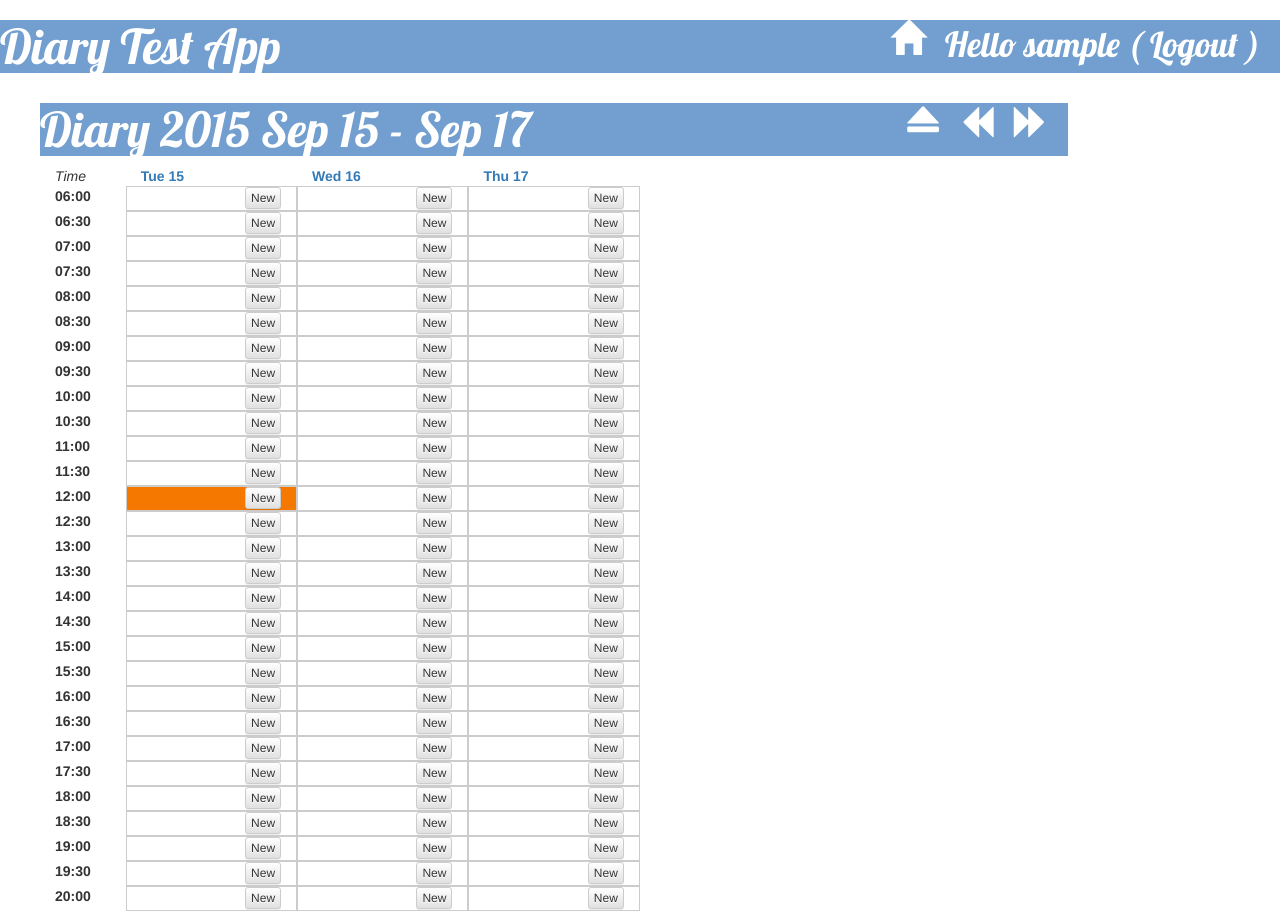
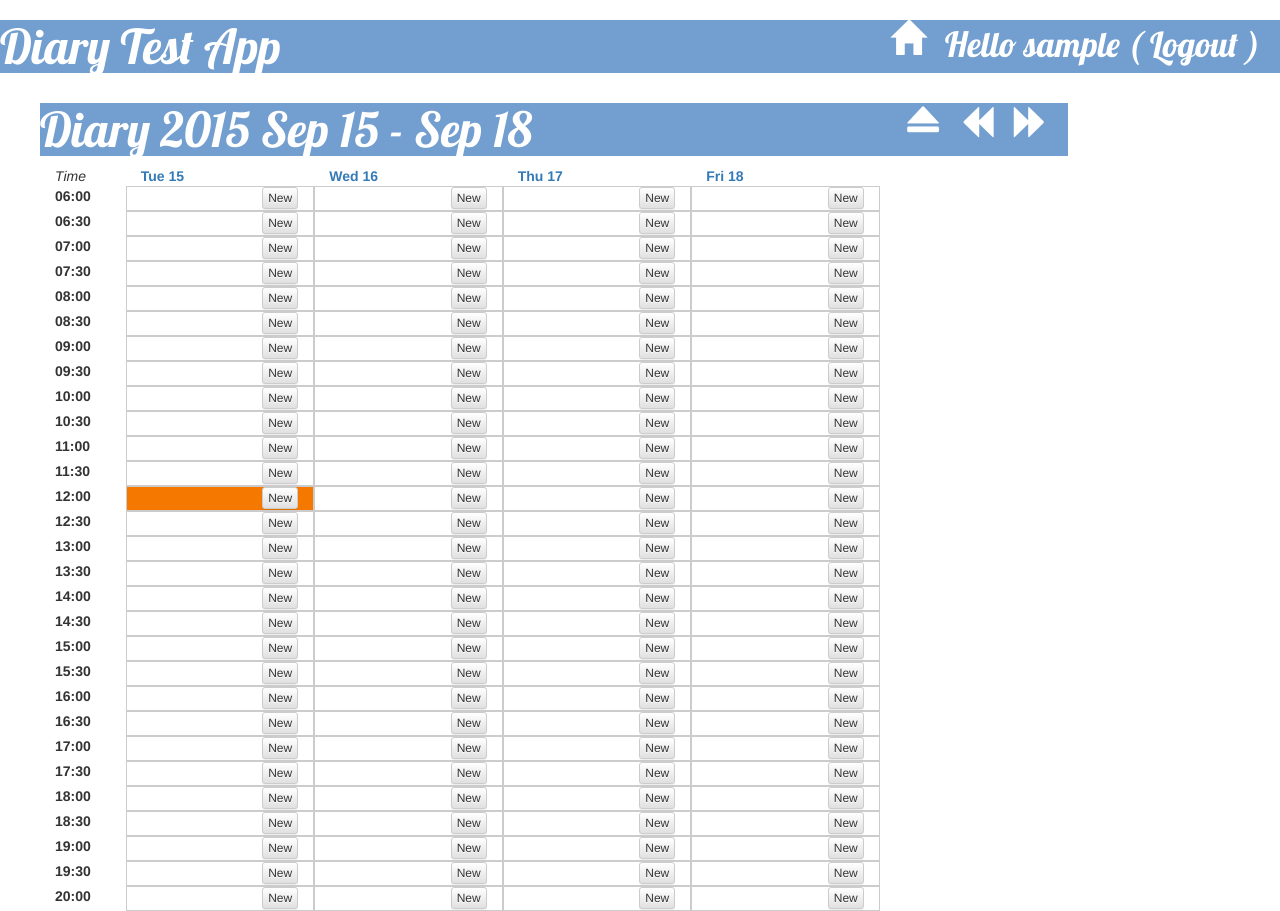
Before and after one commit to BobBowles/django-diary, a Django app: page /diary/multi_day/ in a window 1280 px wide. Run offline with Django 3.2, Linux system fonts and the light colour scheme; the visitor is signed in with stand-in values (Sample User, id 1); data that the repository does not hold is empty; parts of the project's set-up code (start-up, migrations or seed data) failed here and were passed over; some libraries are stand-ins or nearby versions.

Commit message:
Kludgy implementation of configurable grid size. Really need less, but it works, so hey.

```diff
--- a/diary/static/diary/base.css
+++ b/diary/static/diary/base.css
@@ -40,35 +40,6 @@
 .new {
     float: right;
     inline: true;
-}
-
-
-/* 7-col grid layout for week display in months */
-@media (min-width: 768px){
-  .seven-cols .col-md-1,
-  .seven-cols .col-sm-1,
-  .seven-cols .col-lg-1  {
-    width: 100%;
-    *width: 100%;
-  }
-}
-
-@media (min-width: 992px) {
-  .seven-cols .col-md-1,
-  .seven-cols .col-sm-1,
-  .seven-cols .col-lg-1 {
-    width: 14.285714285714285714285714285714%;
-    *width: 14.285714285714285714285714285714%;
-  }
-}
-
-@media (min-width: 1200px) {
-  .seven-cols .col-md-1,
-  .seven-cols .col-sm-1,
-  .seven-cols .col-lg-1 {
-    width: 14.285714285714285714285714285714%;
-    *width: 14.285714285714285714285714285714%;
-  }
 }
 
 
--- /dev/null
+++ b/diary/static/diary/multi_col.css
@@ -0,0 +1,178 @@
+/* this supplements the bootstrap grid layout with custom multi-column grids */
+/* if we did this in less it would be much slicker but if it works... */
+/* cols 3-8 are supported */
+
+/* 3-col grid layout */
+@media (min-width: 768px){
+  .cols-3 .col-md-1,
+  .cols-3 .col-sm-1,
+  .cols-3 .col-lg-1  {
+    width: 100%;
+    *width: 100%;
+  }
+}
+
+@media (min-width: 992px) {
+  .cols-3 .col-md-1,
+  .cols-3 .col-sm-1,
+  .cols-3 .col-lg-1 {
+    width: 33.333333333333333333333333333333%;
+    *width: 33.333333333333333333333333333333%;
+/*  width: 14.285714285714285714285714285714%;*/
+  }
+}
+    width: 14.285714285714285714285714285714%;
+
+@media (min-width: 1200px) {
+  .cols-3 .col-md-1,
+  .cols-3 .col-sm-1,
+  .cols-3 .col-lg-1 {
+    width: 33.333333333333333333333333333333%;
+    *width: 33.333333333333333333333333333333%;
+  }
+}
+
+
+/* 4-col grid layout */
+@media (min-width: 768px){
+  .cols-4 .col-md-1,
+  .cols-4 .col-sm-1,
+  .cols-4 .col-lg-1  {
+    width: 100%;
+    *width: 100%;
+  }
+}
+
+@media (min-width: 992px) {
+  .cols-4 .col-md-1,
+  .cols-4 .col-sm-1,
+  .cols-4 .col-lg-1 {
+    width: 25%;
+    *width: 25%;
+  }
+}
+
+@media (min-width: 1200px) {
+  .cols-4 .col-md-1,
+  .cols-4 .col-sm-1,
+  .cols-4 .col-lg-1 {
+    width: 25%;
+    *width: 25%;
+  }
+}
+
+
+/* 5-col grid layout */
+@media (min-width: 768px){
+  .cols-5 .col-md-1,
+  .cols-5 .col-sm-1,
+  .cols-5 .col-lg-1  {
+    width: 100%;
+    *width: 100%;
+  }
+}
+
+@media (min-width: 992px) {
+  .cols-5 .col-md-1,
+  .cols-5 .col-sm-1,
+  .cols-5 .col-lg-1 {
+    width: 20%;
+    *width: 20%;
+  }
+}
+
+@media (min-width: 1200px) {
+  .cols-5 .col-md-1,
+  .cols-5 .col-sm-1,
+  .cols-5 .col-lg-1 {
+    width: 20%;
+    *width: 20%;
+  }
+}
+
+
+/* 6-col grid layout */
+@media (min-width: 768px){
+  .cols-6 .col-md-1,
+  .cols-6 .col-sm-1,
+  .cols-6 .col-lg-1  {
+    width: 100%;
+    *width: 100%;
+  }
+}
+
+@media (min-width: 992px) {
+  .cols-6 .col-md-1,
+  .cols-6 .col-sm-1,
+  .cols-6 .col-lg-1 {
+    width: 16.666666666666666666666666666666%;
+    *width: 16.666666666666666666666666666666%;
+  }
+}
+
+@media (min-width: 1200px) {
+  .cols-6 .col-md-1,
+  .cols-6 .col-sm-1,
+  .cols-6 .col-lg-1 {
+    width: 16.666666666666666666666666666666%;
+    *width: 16.666666666666666666666666666666%;
+  }
+}
+
+
+/* 7-col grid layout for week display in months */
+@media (min-width: 768px){
+  .cols-7 .col-md-1,
+  .cols-7 .col-sm-1,
+  .cols-7 .col-lg-1  {
+    width: 100%;
+    *width: 100%;
+  }
+}
+
+@media (min-width: 992px) {
+  .cols-7 .col-md-1,
+  .cols-7 .col-sm-1,
+  .cols-7 .col-lg-1 {
+    width: 14.285714285714285714285714285714%;
+    *width: 14.285714285714285714285714285714%;
+  }
+}
+
+@media (min-width: 1200px) {
+  .cols-7 .col-md-1,
+  .cols-7 .col-sm-1,
+  .cols-7 .col-lg-1 {
+    width: 14.285714285714285714285714285714%;
+    *width: 14.285714285714285714285714285714%;
+  }
+}
+
+
+/* 8-col grid layout for week display in months */
+@media (min-width: 768px){
+  .cols-8 .col-md-1,
+  .cols-8 .col-sm-1,
+  .cols-8 .col-lg-1  {
+    width: 100%;
+    *width: 100%;
+  }
+}
+
+@media (min-width: 992px) {
+  .cols-8 .col-md-1,
+  .cols-8 .col-sm-1,
+  .cols-8 .col-lg-1 {
+    width: 12.5%;
+    *width: 12.5%;
+  }
+}
+
+@media (min-width: 1200px) {
+  .cols-8 .col-md-1,
+  .cols-8 .col-sm-1,
+  .cols-8 .col-lg-1 {
+    width: 12.5%;
+    *width: 12.5%;
+  }
+}
--- a/diary/templates/diary/base.html
+++ b/diary/templates/diary/base.html
@@ -5,7 +5,7 @@
 
     {# inherit the head_extra block in case parents have already used it #}
     {{ block.super }}
-    <link rel="stylesheet" href="{% static "diary/base.css" %}" />
+    <link rel="stylesheet" href="{% static 'diary/base.css' %}" />
 
     {# attachment point for js etc specific to certain diary pages. #}
     {% block diary_head_extra %}
--- a/diary/templates/diary/multi_day.html
+++ b/diary/templates/diary/multi_day.html
@@ -1,5 +1,11 @@
 {% extends 'diary/day_base.html' %}
+{% load staticfiles %}
 
+
+{% block diary_head_extra %}
+    <link rel="stylesheet" href="{% static 'diary/multi_col.css' %}" />
+    {{ block.super }}
+{% endblock diary_head_extra %}
 
 {% block diary_nav %}
     {% url 'diary:multi_day_nav' slug=nav_slug change='next' as diary_nav_next %}
@@ -23,9 +29,11 @@
             <div class="col-md-1">
                 <i>Time</i>
             </div>
+            <div class="col-md-11">
+                <div class="row cols-{{ n_cols }}">
                     {% for date, day_header, date_slug in date_slots %}
                         <a href="{% url 'diary:day' slug=date_slug %}">
-                    <div class="col-md-2">
+                            <div class="col-md-1">
                                 <b>
                                     {{ day_header }}
                                 </b>
@@ -33,18 +41,22 @@
                         </a>
                     {% endfor %}
                 </div>
+            </div>
+        </div>
         <!-- time slot rows -->
         {% for label, start_time, day_entries in time_slots %}
             <div class="row">
                 <div class="col-md-1">
                     <b>{{ label }}</b>
                 </div>
+                <div class="col-md-11">
+                    <div class="row cols-{{ n_cols }}">
                         {% for datetime_slug, entries, current in day_entries %}
                             <span class="parent">　<!-- common parent -->
                                 <div
                                     id="{{ datetime_slug }}"
                                     class=
-                        "col-md-2 droptarget{% if current %} current{% endif %}"
+                    "col-md-1 droptarget{% if current %} current{% endif %}"
                                     ondragenter="dragenter(event);"
                                     ondragleave="dragleave(event);"
                                     ondragover="dragover(event);"
@@ -74,13 +86,16 @@
                     {% url 'diary:entry_new' slug=datetime_slug as new_entry %}
                                     <button type="button"
                                         class="btn btn-default btn-xs new"
-                                onclick="location.href='{{ new_entry }}'">
+                                        onclick="location.href='{{ new_entry }}'"
+                                        >
                                         New
                                     </button>
                                 </div>
                             </span> <!-- common parent -->
                         {% endfor %}
                     </div>
+                </div>
+            </div>
         {% endfor %}
     </div>
 
--- a/diary/views.py
+++ b/diary/views.py
@@ -308,6 +308,7 @@
         'diary/multi_day.html',
         {
             'date': date,
+            'n_cols': settings.DIARY_MULTI_DAY_NUMBER+1,
             'date_start_head': date_start_head,
             'date_end_head': date_end_head,
             'nav_slug': nav_slug,
--- a/test_project/settings.py
+++ b/test_project/settings.py
@@ -108,6 +108,7 @@
     '%H:%M:%S.%f',
 )
 
+DIARY_MULTI_DAY_NUMBER = 4
 
 # User customisation
 # NOTE: use of InheritanceQuerySet in the backend dispenses with the need for
```
Also changed, not shown: diary/templates/diary/month.html (+8 -2 lines). Lines whose indentation alone changed are shown as unchanged.
